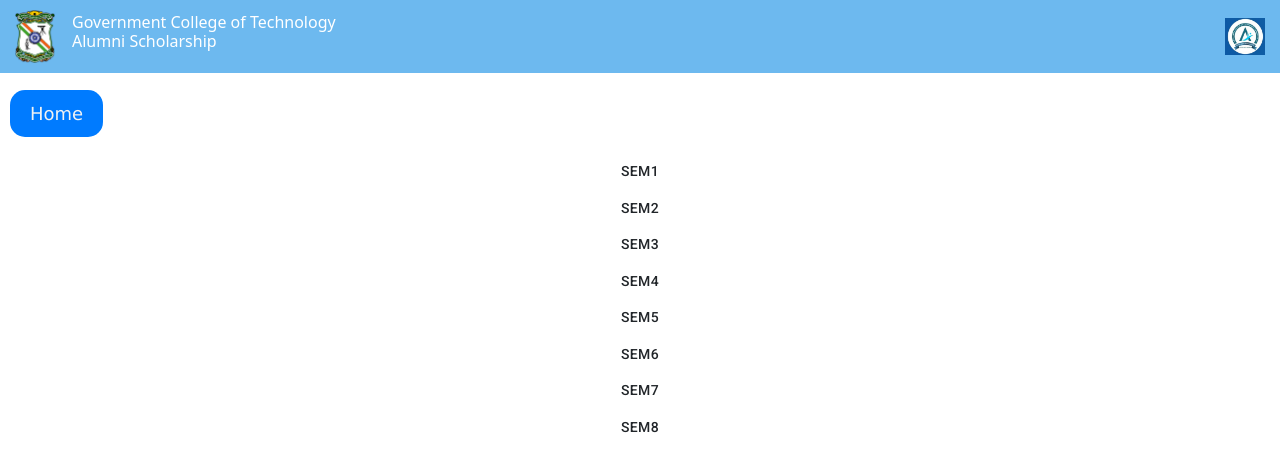
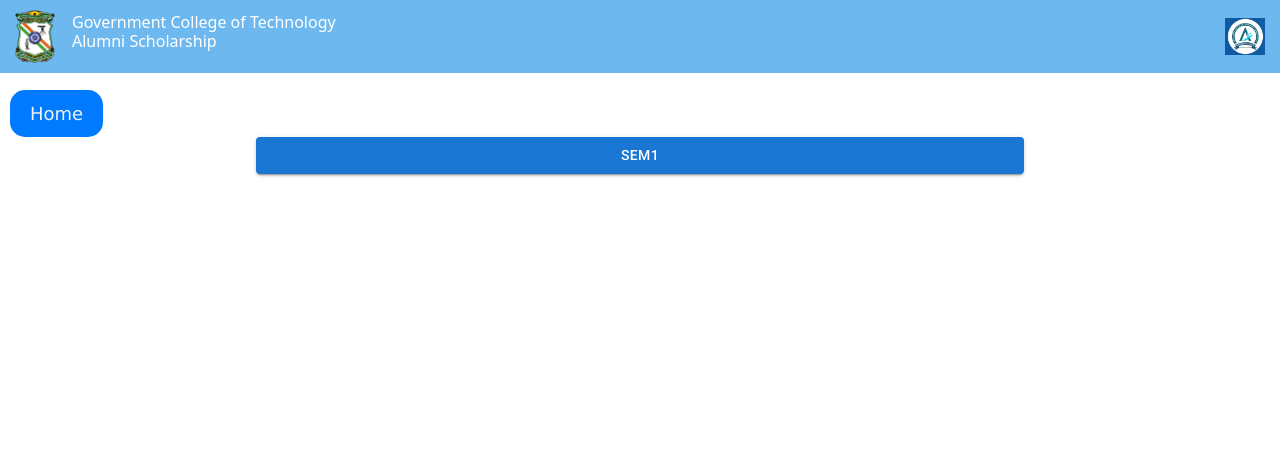
Before and after one commit to Sedhulingam/alumni-scholarship, a React (Vite) app in the folder Scholarship/: page /details in a window 1280 px wide. Shown: the top 472 px of the page. Built offline with nearby package versions, Linux system fonts and the light colour scheme.

Commit message:
update change

```diff
--- a/Scholarship/src/AllDetails.css
+++ b/Scholarship/src/AllDetails.css
@@ -3,13 +3,13 @@
   display: flex;
   justify-content: center;
   align-items: center; /* Center items vertically and horizontally */
-  width: 90%;
+  width: 60%;
   margin: auto;
   flex-direction: column;
 }
 
 .sem1-button {
-  width: 85%; /* Adjust the width as needed */
+  width: 100%; /* Adjust the width as needed */
   margin: auto;
   cursor: pointer; /* Add cursor pointer for better UX */
 
--- a/Scholarship/src/AllDetails.jsx
+++ b/Scholarship/src/AllDetails.jsx
@@ -1,24 +1,23 @@
 // AllDetails.jsx
+import React, { useEffect, useState } from "react";
+import { Link, useLocation } from "react-router-dom";
+import Button from "@mui/material/Button";
+import Header from "./Components/Header/Header";
 import HomeButton from "./Components/Filter/HomeButton";
-import Header from "./Components/Header/Header";
-import React, { useEffect, useState } from "react";
-import { Link, useLocation } from "react-router-dom"; // Add useLocation
-import Button from "@mui/material/Button";
 import "./AllDetails.css";
 
 const AllDetails = () => {
-  // const { regNo } = useParams();
   const location = useLocation();
   const record = location.state?.record || {};
 
-  // Ensure record.Reg_No is defined
-  const recordId = record.Reg_no;
-  console.log(recordId);
-  console.log(typeof recordId);
+  const [sem1Data, setSem1Data] = useState([]);
+  const [isSem1Visible, setIsSem1Visible] = useState(false);
+
   const fetchSem1Data = async (recordId) => {
     try {
-      const response = await fetch(`/api/sem1/${recordId}`);
-      console.log("Full Response:", response);
+      const response = await fetch(
+        `http://localhost:8081/api/sem1/${recordId}`
+      );
 
       if (!response.ok) {
         const errorText = await response.text();
@@ -27,10 +26,22 @@ const AllDetails = () => {
       }
 
       const data = await response.json();
-      console.log("Sem1 Data:", data);
+
+      // Map each object to an array of values
+      const transformedData = data.map((item) => {
+        const { Reg_no, name, tot_credits, gpa, ...rest } = item;
+        return Object.values(rest);
+      });
+console.log(transformedData);
+      setSem1Data(transformedData);
+      setIsSem1Visible(true); // Show records after fetching data
     } catch (error) {
       console.error("Error fetching sem1 data:", error);
     }
+  };
+
+  const closeSem1Container = () => {
+    setIsSem1Visible(false);
   };
 
   return (
@@ -39,73 +50,63 @@ const AllDetails = () => {
       <Link to="/">
         <HomeButton />
       </Link>
-      <p>{recordId}</p>
-
       <div className="aligning">
         <Button
           className="sem1-button"
           size="medium"
-          variant="elevated"
-          onClick={() => fetchSem1Data(recordId)}
+          variant="contained"
+          onClick={() => {
+            if (isSem1Visible) {
+              closeSem1Container();
+            } else {
+              fetchSem1Data(record.Reg_no);
+              setIsSem1Visible(true);
+            }
+          }}
         >
-          sem1
+          {isSem1Visible ? "Sem1" : "Sem1"}
         </Button>
-        <Button
-          className="sem1-button"
-          disabled={false}
-          size="medium"
-          variant="elevated"
-        >
-          sem2
-        </Button>
-        <Button
-          className="sem1-button"
-          disabled={false}
-          size="medium"
-          variant="elevated"
-        >
-          sem3
-        </Button>
-        <Button
-          className="sem1-button"
-          disabled={false}
-          size="medium"
-          variant="elevated"
-        >
-          sem4
-        </Button>
-        <Button
-          className="sem1-button"
-          disabled={false}
-          size="medium"
-          variant="elevated"
-        >
-          sem5
-        </Button>
-        <Button
-          className="sem1-button"
-          disabled={false}
-          size="medium"
-          variant="elevated"
-        >
-          sem6
-        </Button>
-        <Button
-          className="sem1-button"
-          disabled={false}
-          size="medium"
-          variant="elevated"
-        >
-          sem7
-        </Button>
-        <Button
-          className="sem1-button"
-          disabled={false}
-          size="medium"
-          variant="elevated"
-        >
-          sem8
-        </Button>
+
+        {isSem1Visible && (
+          <table>
+            <thead>
+              <tr>
+                <th>Subject Code</th>
+                <th>Subject Name</th>
+                <th>Credits</th>
+                <th>Letter Grade</th>
+                <th>Grade</th>
+                <th>Result</th>
+              </tr>
+            </thead>
+            <tbody>
+              {sem1Data.map((rowData, rowIndex) => {
+                let columnCount = 0;
+
+                return (
+                  <tr key={rowIndex}>
+                    {rowData.map((value, columnIndex) => {
+                      if (
+                        columnCount === 6 ||
+                        Object.keys(sem1Data[rowIndex])
+                          [columnIndex].toLowerCase()
+                          .includes("subcode")
+                      ) {
+                        // Start a new row after 6 columns or when encountering "subcode"
+                        columnCount = 0;
+                        return <React.Fragment key={`spacer-${columnIndex}`} />;
+                      }
+
+                      columnCount++;
+
+                      return <td key={columnIndex}>{value}</td>;
+                    })}
+                  </tr>
+                );
+              })}
+            </tbody>
+          </table>
+        )}
       </div>
     </div>
   );
--- a/Scholarship/src/Components/Table/MainTable.jsx
+++ b/Scholarship/src/Components/Table/MainTable.jsx
@@ -207,34 +207,26 @@ function MainTable({
     }
   };
 
-  const fetchData = async () => {
-    try {
-      const response = await fetch("http://localhost:8081/alumini");
-      const newData = await response.json();
-      setData(newData);
-    } catch (error) {
-      console.error("Error fetching data:", error);
-    }
-  };
 
-  useEffect(() => {
-    fetchUpdatedData();
-  }, [
-    regNoFilter,
-    nameFilter,
-    programmeFilter,
-    branchFilter,
-    genderFilter,
-    physicallyFilter,
-    scholarshipAvailed,
-    data /* other filters */,
-  ]);
 
-  useEffect(() => {
-    fetchData();
+  // useEffect(() => {
+  //   fetchUpdatedData();
+  // }, [
+  //   regNoFilter,
+  //   nameFilter,
+  //   programmeFilter,
+  //   branchFilter,
+  //   genderFilter,
+  //   physicallyFilter,
+  //   scholarshipAvailed,
+  //   data /* other filters */,
+  // ]);
 
-    // Initial data fetch
-  }, [filteredData]);
+  // useEffect(() => {
+  //   fetchData();
+
+  //   // Initial data fetch
+  // }, [filteredData]);
 
   const fetchUpdatedData = () => {
     // Make an API call to fetch the updated data
@@ -263,135 +255,6 @@ function MainTable({
 
   return (
     <div className="overall-table">
-      {/*
-      <div style={{ height: 500, width: "95%" }} className="table-container">
-
-          <DataGrid
-            getRowId={(records) => records.Reg_no}
-            rows={records}
-            columns={[
-              { field: "Reg_no", headerName: "Reg No", sortable: true },
-              { field: "Name", headerName: "Name", width: 170, sortable: true },
-              { field: "Programme", headerName: "Programme", sortable: true },
-              { field: "Degree", headerName: "Degree", sortable: true },
-              { field: "Branch", headerName: "Branch", sortable: true, width: 170 },
-              { field: "Semester", headerName: "Semester", sortable: true },
-              {
-                field: "Father_Name",
-                headerName: "Father_Name",
-                width: 170,
-                sortable: true,
-              },
-              {
-                field: "Mother_Name",
-                headerName: "Mother_Name",
-                width: 170,
-                sortable: true,
-              },
-              { field: "tenth_Mark", headerName: "tenth_Mark", sortable: true },
-              {
-                field: "twelveth_Mark",
-                headerName: "twelveth_Mark",
-                sortable: true,
-              },
-              { field: "Diploma", headerName: "Diploma", sortable: true },
-              { field: "Gender", headerName: "Gender", sortable: true },
-              {
-                field: "Physically_challenged",
-                headerName: "Physically_challenged",
-                width: 170,
-                sortable: true,
-              },
-              { field: "Mobile_No", headerName: "Mobile_No", sortable: true },
-              {
-                field: "Personal_Mail_id",
-                headerName: "Personal_Mail_id",
-                sortable: true,
-              },
-              { field: "Address", headerName: "Address", sortable: true,  },
-              {
-                field: "First_Graduate",
-                headerName: "First_Graduate",
-                sortable: true,
-              },
-              {
-                field: "Scholarship_Availed",
-                headerName: "Scholarship_Availed",
-                sortable: true,
-              },
-              {
-                field: "Scholarship_Name",
-                headerName: "Scholarship_Name",
-                sortable: true,
-              },
-              {
-                field: "Scholarship_Amount",
-                headerName: "Scholarship_Amount",
-                sortable: true,
-              },
-              {
-                field: "GCT_mail_id",
-                headerName: "GCT_mail_id",
-                sortable: true,
-              },
-              {
-                field: "Annual_Income",
-                headerName: "Annual_Income",
-                sortable: true,
-              },
-              { field: "Aadhar_no", headerName: "Aadhar_no", sortable: true },
-              { field: "gpa1", headerName: "gpa1", sortable: true },
-              { field: "gpa2", headerName: "gpa2", sortable: true },
-              { field: "gpa3", headerName: "gpa3", sortable: true },
-              { field: "gpa4", headerName: "gpa4", sortable: true },
-              { field: "gpa5", headerName: "gpa5", sortable: true },
-              { field: "gpa6", headerName: "gpa6", sortable: true },
-              { field: "gpa7", headerName: "gpa7", sortable: true },
-              { field: "gpa8", headerName: "gpa8", sortable: true },
-              { field: "Cgpa", headerName: "Cgpa", sortable: true },
-              { field: "Attendance", headerName: "Attendance", sortable: true },
-
-              {
-                field: "Action",
-                headerName: "Action",
-                sortable: false,
-                renderCell: (params) => (
-                  <div>
-                    <button
-                      className="btn btn-primary btn-sm mr-2"
-                      onClick={() => handleEdit(params.row)}
-                      style={{ padding: "5px 10px", borderRadius: "15px" }}
-                    >
-                      Edit
-                    </button>
-                    <button
-                      className="btn btn-danger btn-sm"
-                      onClick={() => handleDelete(params.row)}
-                      style={{
-                        padding: "5px 10px",
-                        borderRadius: "15px",
-                        marginLeft: "5px",
-                      }}
-                    >
-                      Delete
-                    </button>
-                  </div>
-                ),
-              },
-            ]}
-            pageSize={10}
-            // rowsPerPageOptions={[10, 25, 50]}
-            pageSizeOptions={[5, 10, 25, 50, 100, 200, 500]}
-            initialState={{
-
-              pagination: {
-                paginationModel: { page: 0, pageSize: 10 },
-              },
-            }}
-            autoHeight={false}
-          />
-
-      </div> */}
 
       <div className="table-container" style={{ padding: "20px" }}>
         <p className="total-records">Total Records: {filteredData.length}</p>
```
Also changed, not shown: 1 other file (tests, documents, lock files or other folders).
